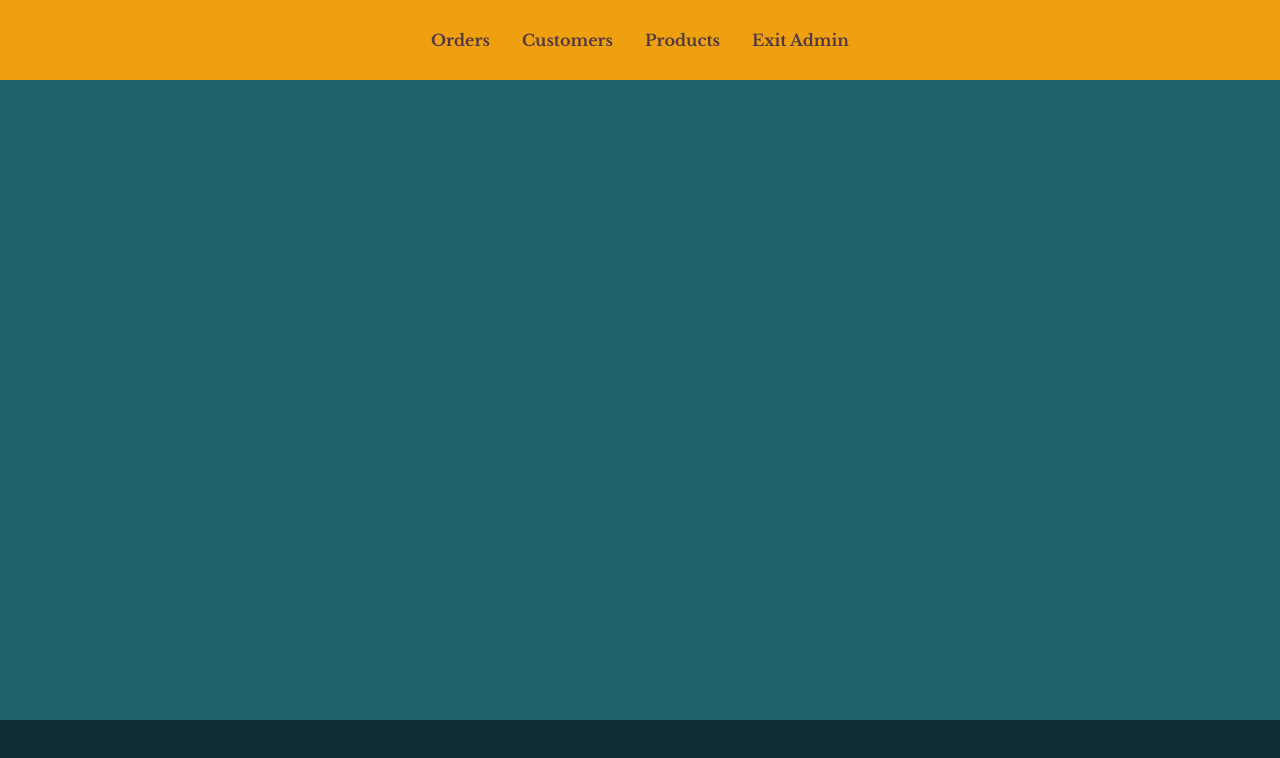
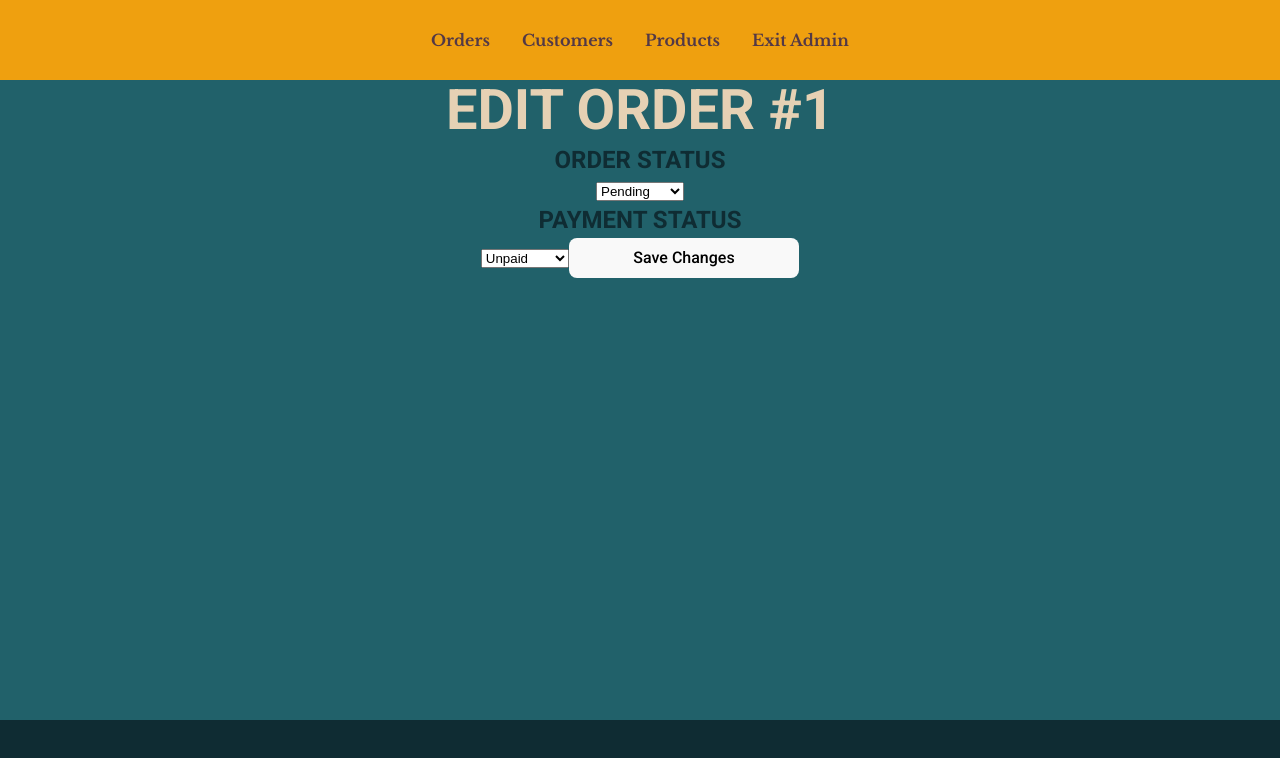
Before and after one commit to KarinaAllard/ecommerce-client, a React (Vite) app: page /admin/update-order/1 in a window 1280 px wide. Shown: the top 758 px of the page. Built offline with nearby package versions, Linux system fonts and the light colour scheme.

Commit message:
Refactor code. Move the editing parts to UpdateOrder

```diff
--- a/src/pages/admin/OrderDetails.tsx
+++ b/src/pages/admin/OrderDetails.tsx
@@ -1,48 +1,19 @@
 import { Link, useNavigate, useParams } from "react-router";
 import { useOrder } from "../hooks/useOrder";
-import { useEffect, useState } from "react";
+import { useState } from "react";
 import { MdEdit, MdExpandLess, MdExpandMore } from "../../icons";
-import { deleteOrderItem, updateOrderItem } from "../../services/orderItemService";
 import { Button } from "../../components/Button";
+
 
 export const OrderDetails = () => {
 	const { id } = useParams<{ id: string }>();
 	const navigate = useNavigate();
 
-	const { order, isLoading, error, setOrder, fetchOrder } = useOrder(Number(id));
+	const { order, isLoading, error } = useOrder(Number(id));
 
 	const [showOrderByID, setShowOrderByID] = useState<number | null>(null);
 	const [showOrderItemsByID, setShowOrderItemsByID] = useState<number | null>(null);
 	const [showCustomerByID, setShowCustomerByID] = useState<number | null>(null);
-    const [editItemID, setEditItemID] = useState<number | null>(null);
-    const [editedItemQuantity, setEditedItemQuantity] = useState<{ [key: number]: number }>({});
-
-    const handleQuantityChange = (itemId: number, newItemQuantity: number) => {
-        setEditedItemQuantity((oldItemQuantity) => ({
-            ...oldItemQuantity,
-            [itemId]: newItemQuantity,
-        }))
-    }
-
-    const handleSave = async (itemId: number) => {
-        const newItemQuantity = editedItemQuantity[itemId];
-
-        if (newItemQuantity !== undefined) {
-            await updateOrderItem(itemId, { quantity: newItemQuantity});
-            const updatedOrder = await fetchOrder(Number(id))
-
-            setOrder(updatedOrder);
-            setEditItemID(null);
-        }
-    }
-
-    const handleDelete = async (itemId: number) => {
-        await deleteOrderItem(itemId);
-
-        const updatedOrder = await fetchOrder(Number(id));
-        setOrder(updatedOrder);
-    }
-
 
 	const showOrderDetails = (orderId: number) => {
 		setShowOrderByID((prevId) => (prevId === orderId ? null : orderId));
@@ -90,28 +61,10 @@ export const OrderDetails = () => {
 					</h3>
 					{showOrderItemsByID === order?.id && (
 					<div className="order-item-info">
-							{order.order_items.map((item) => (
+						{order?.order_items.map((item) => (
 							<div key={item.id} className="order-item">
 								<h4>{item.product_name}</h4>
-                                    {editItemID === item.id ? (
-                                        <>
-                                            <input
-                                                type="number"
-                                                value={editedItemQuantity[item.id ?? -1] ?? item.quantity}
-                                                onChange={(e) => handleQuantityChange(item.id ?? -1, Number(e.target.value))}
-                                            />
-                                            <Button className="edit-btn" onClick={() => handleSave(item.id ?? -1)}>Save</Button>
-                                            <Button className="delete-btn" onClick={() => handleDelete(item.id ?? -1)}>Delete</Button>
-                                        </>
-                                    ) : (
-                                        <>
-                                            <p>
-                                                {item.quantity} x {item.unit_price}kr
-                                            </p>
-                                            <Button className="edit-btn" onClick={() => setEditItemID(item.id ?? -1)}>Update <MdEdit /></Button>
-
-                                        </>
-                                    )}
+								<p>{item.quantity} x {item.unit_price}kr</p>
 							</div>
 						))}
 					</div>
@@ -148,6 +101,8 @@ export const OrderDetails = () => {
 						</div>
 					)}
 				</div>
+
+                <Button className="edit-btn"><Link to={`/admin/update-order/${order?.id}`}>Edit Order</Link></Button>
 			</div>
 		</div>
 	);
--- a/src/pages/admin/UpdateOrder.tsx
+++ b/src/pages/admin/UpdateOrder.tsx
@@ -1,8 +1,54 @@
+import { useState } from "react";
+import { useNavigate, useParams } from "react-router"
+import { updateOrder } from "../../services/orderService";
+import { Button } from "../../components/Button";
+
 export const UpdateOrder = () => {
+    const { id } = useParams<{ id: string }>();
+    const navigate = useNavigate();
+
+    const [orderStatus, setOrderStatus] = useState<string>("pending");
+    const [paymentStatus, setPaymentStatus] = useState<string>("unpaid");
+
+    const handleSaveChanges = async () => {
+        try {
+            await updateOrder(Number(id), {
+                order_status: orderStatus, payment_status: paymentStatus,
+                payment_id: ""
+            });
+            navigate(`/admin/order-details/${id}`);
+        } catch (error) {
+            console.error("Failed to update order", error)
+
+        }
+    }
 
     return (
-        <>
+        <div>
+            <h1>Edit Order #{id}</h1>
 
-        </>
+            <h3>Order Status</h3>
+            <select
+                value={orderStatus}
+                onChange={(e) => setOrderStatus(e.target.value)}
+            >
+                <option value="pending">Pending</option>
+                <option value="processing">Processing</option>
+                <option value="completed">Completed</option>
+            </select>
+
+
+            <h3>Payment Status</h3>
+            <select
+                value={orderStatus}
+                onChange={(e) => setPaymentStatus(e.target.value)}
+            >
+                <option value="unpaid">Unpaid</option>
+                <option value="processing">Processing</option>
+                <option value="paid">Paid</option>
+            </select>
+
+            <Button onClick={handleSaveChanges}>Save Changes</Button>
+        </div>
     )
 }
```
Lines whose indentation alone changed are shown as unchanged.
